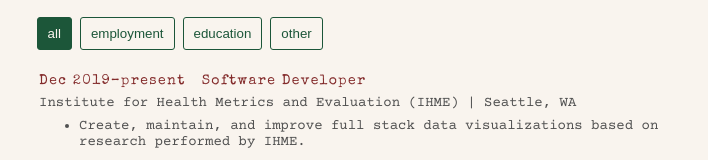
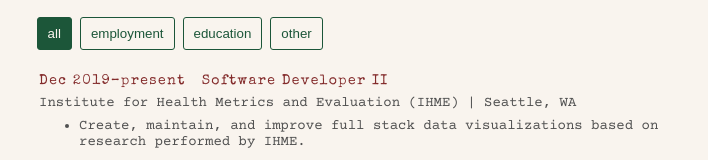
Before and after one commit to pulchrit/melissalafranchise, a Next.js app: page /experience in a window 1280 px wide. Shown: the part 208-368 px from the top of the page, without its empty margins (283-991 px from the left). Built offline with nearby package versions, Linux system fonts and the light colour scheme.

Commit message:
Update job title

```diff
--- a/constants/constants.js
+++ b/constants/constants.js
@@ -24,7 +24,7 @@
   {
     id: 'job-1',
     time: `Dec 2019${ENDASH}present`,
-    title: 'Software Developer',
+    title: 'Software Developer II',
     organization: `Institute for Health Metrics and Evaluation (IHME) ${PIPE} Seattle, WA`,
     type: 'employment',
     accomplishments: [
```
